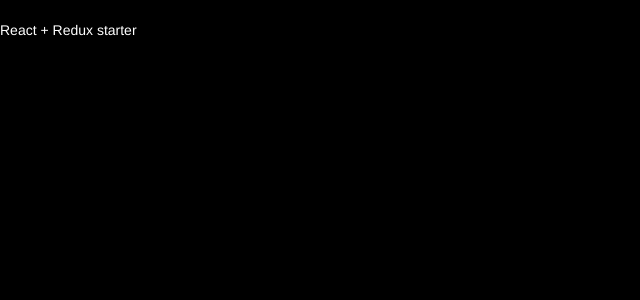
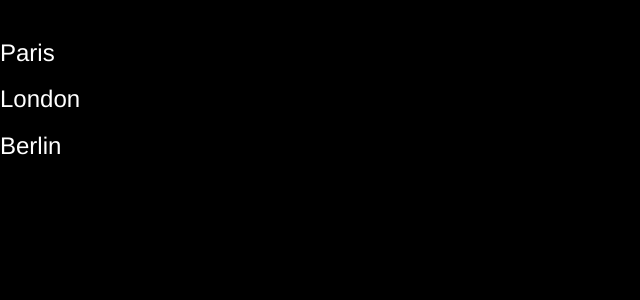
Before and after one commit to contatc2/react-wagon-cities, a React app: page / in a window 1280 px wide. Shown: the top 300 px of the page, without its empty margins (0-640 px from the left). Built offline with nearby package versions, Linux system fonts and the light colour scheme.

Commit message:
added city list to the app

```diff
--- a/src/components/app.jsx
+++ b/src/components/app.jsx
@@ -1,9 +1,20 @@
 import React from 'react';
+
+import CityList from '../containers/city_list';
+
+// TODO: remove this line and use Redux
+const CITIES = [
+  { name: 'Paris', address: '16 Villa Gaudelet, 75011 Paris', slug: 'paris' },
+  { name: 'London', address: '14-22 Elder St, London E1 6BT', slug: 'london' },
+  { name: 'Berlin', address: 'Rudi-Dutschke-Straße 26, 10969 Berlin', slug: 'berlin' },
+];
 
 const App = () => {
   return (
     <div className="app">
-      <p>React + Redux starter</p>
+      <div className="cities">
+        <CityList cities={CITIES} />
+      </div>
     </div>
   );
 };
--- a/src/containers/city.jsx
+++ b/src/containers/city.jsx
@@ -0,0 +1,7 @@
+import React from 'react';
+
+const City = ({ city }) => {
+  return <h3>{city.name}</h3>;
+};
+
+export default City;
--- a/src/containers/city_list.jsx
+++ b/src/containers/city_list.jsx
@@ -0,0 +1,9 @@
+import React from 'react';
+
+import City from './city';
+
+const CityList = ({ cities }) => {
+  return cities.map(city => (<City city={city} key={city.name} />));
+};
+
+export default CityList;
```
Also changed, not shown: Data/cities.js (added, +28 -0 lines).
